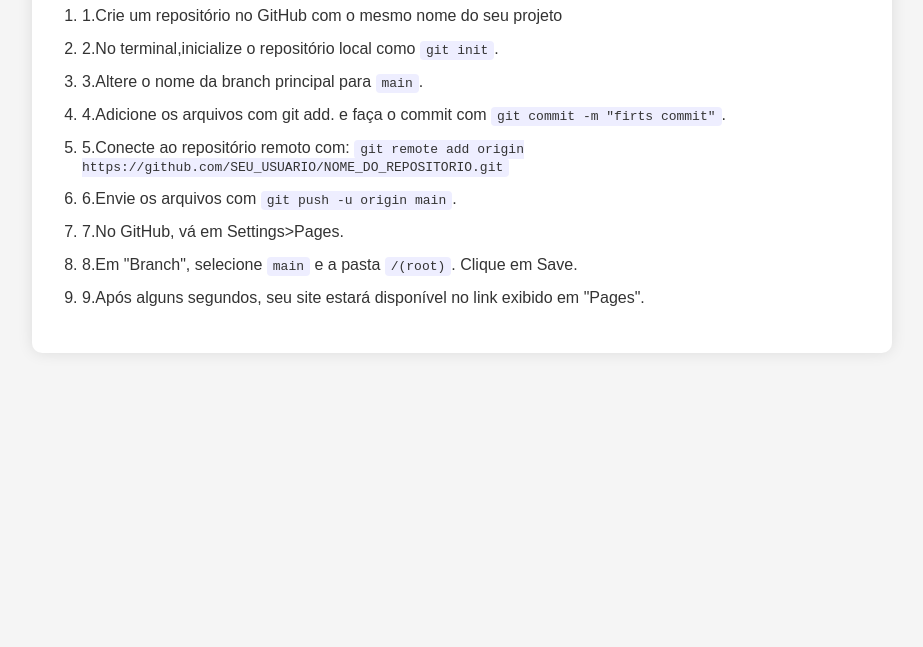
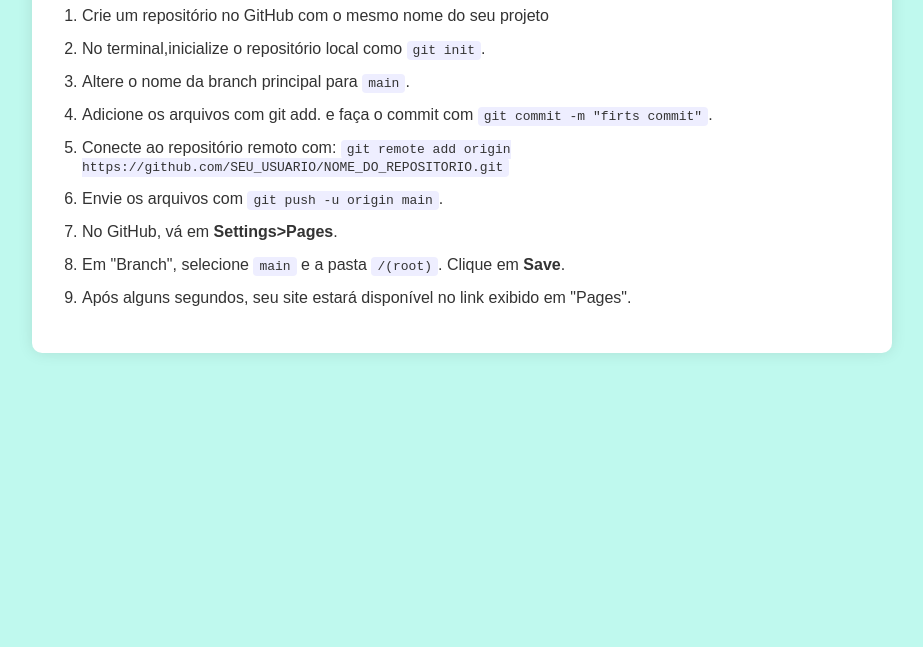
Before and after one commit to Verena1302/PrimeiroRepositorio, a plain HTML site: page index.html in a window 1280 px wide. Shown: the part 153-800 px from the top of the page, without its empty margins (178-1101 px from the left). Drawn offline with Linux system fonts and the light colour scheme.

Commit message:
mudei a cor de fundo

```diff
--- a/index.html
+++ b/index.html
@@ -9,17 +9,17 @@
 <body>
     <main><h1>Passos para Hospedar um Projeto no GitHub Pages</h1>
         <ol>
-            <li>1.Crie um repositório no GitHub com o mesmo nome do seu projeto</li>
-            <li>2.No terminal,inicialize o repositório local como <code>git init</code>.</li>
-            <li>3.Altere o nome da branch principal para <code>main</code>.</li>
-            <li>4.Adicione os arquivos com git add. e faça o commit com <code>git commit -m "firts commit"</code>.</li>
-            <li>5.Conecte ao repositório remoto com:
+            <li>Crie um repositório no GitHub com o mesmo nome do seu projeto</li>
+            <li>No terminal,inicialize o repositório local como <code>git init</code>.</li>
+            <li>Altere o nome da branch principal para <code>main</code>.</li>
+            <li>Adicione os arquivos com git add. e faça o commit com <code>git commit -m "firts commit"</code>.</li>
+            <li>Conecte ao repositório remoto com:
                 <code>git remote add origin https://github.com/SEU_USUARIO/NOME_DO_REPOSITORIO.git</code>
             </li>
-            <li>6.Envie os arquivos com <code>git push -u origin main</code>.</li>
-            <li>7.No GitHub, vá em Settings>Pages.</li>
-            <li>8.Em "Branch", selecione <code>main</code> e a pasta <code>/(root)</code>. Clique em Save.</li>
-            <li>9.Após alguns segundos, seu site estará disponível no link exibido em "Pages".</li>
+            <li>Envie os arquivos com <code>git push -u origin main</code>.</li>
+            <li>No GitHub, vá em <strong>Settings>Pages</strong>.</li>
+            <li>Em "Branch", selecione <code>main</code> e a pasta <code>/(root)</code>. Clique em <strong>Save</strong>.</li>
+            <li>Após alguns segundos, seu site estará disponível no link exibido em "Pages".</li>
         </ol>
     </main>
 </body>
--- a/style.css
+++ b/style.css
@@ -1,6 +1,6 @@
 body {
     font-family: Arial, sans-serif;
-    background-color: #f5f5f5;
+    background-color: #bff9ee;
     color: #333;
     margin: 0;
     padding: 0;
```
